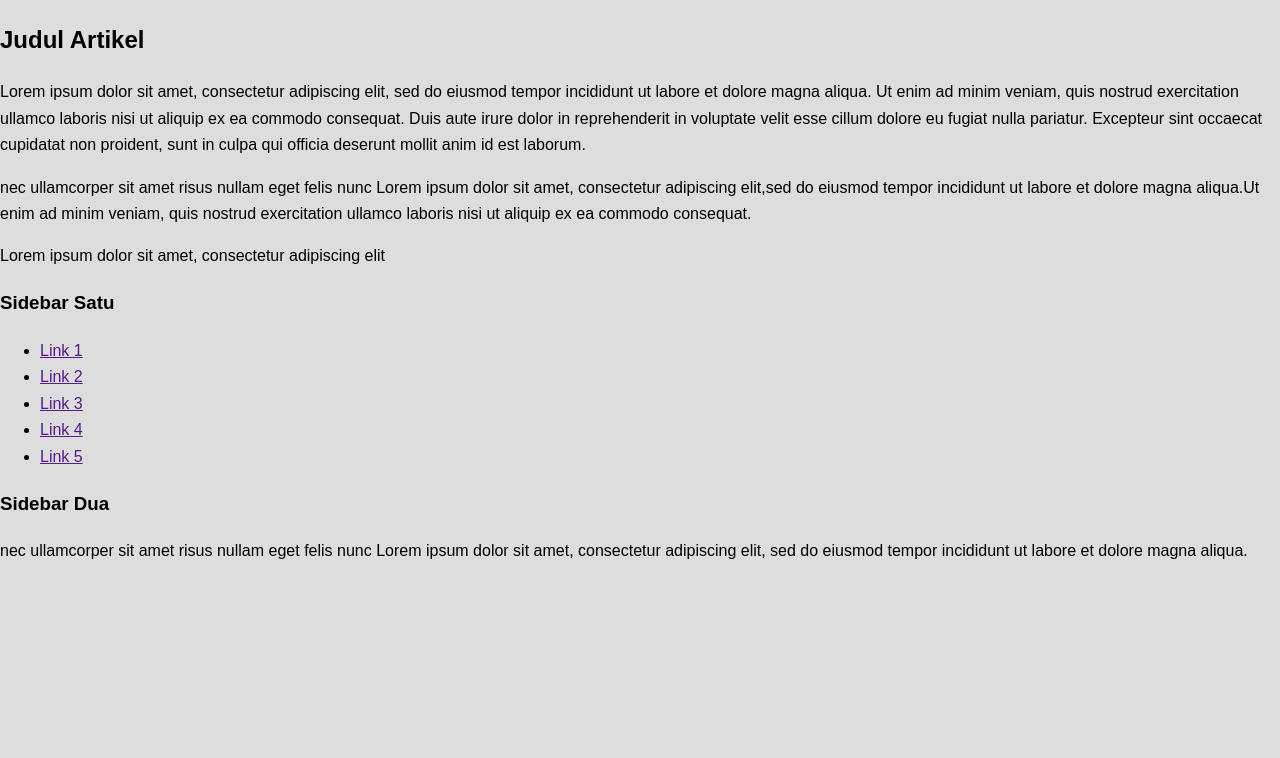
After one commit to Anandarahmawati24/dasarWeb, a PHP site: page /flexbox.html in a window 1280 px wide. The commit adds this page. Shown: the top 758 px of the page. Run offline with PHP 8.4, Linux system fonts and the light colour scheme.

Commit message:
praktikum 17 soal no 28

```diff
--- /dev/null
+++ b/Pertemuan2/flexbox.html
@@ -0,0 +1,41 @@
+<!DOCTYPE html>
+<html>
+    <head>
+        <title>Latihan Flexbox</title>
+        <link rel="stylesheet" href="style.css">
+    </head>
+    <body>
+        <!--Latihan 1 - Kolom-->
+        <div class="container-satu">
+            <div class="kolom-utama">
+                <h2>Judul Artikel</h2>
+                <p> Lorem ipsum dolor sit amet, consectetur adipiscing elit, sed do eiusmod tempor incididunt ut labore et dolore magna aliqua.
+                    Ut enim ad minim veniam, quis nostrud exercitation ullamco laboris nisi ut aliquip ex ea commodo consequat. Duis aute irure dolor
+                    in reprehenderit in voluptate velit esse cillum dolore eu fugiat nulla pariatur.
+                    Excepteur sint occaecat cupidatat non proident, sunt in culpa qui officia deserunt mollit anim id est laborum.
+                </p>
+                <p>nec ullamcorper sit amet risus nullam eget felis nunc Lorem ipsum dolor sit amet, consectetur adipiscing elit,sed do eiusmod tempor
+                    incididunt ut labore et dolore magna aliqua.Ut enim ad minim veniam, quis nostrud exercitation ullamco laboris
+                    nisi ut aliquip ex ea commodo consequat.</p>
+                    <p> Lorem ipsum dolor sit amet, consectetur adipiscing elit</p>
+            </div>
+
+            <div class="sidebar-satu">
+                <h3>Sidebar Satu</h3>
+                <ul>
+                    <li><a href="">Link 1</a></li>
+                    <li><a href="">Link 2</a></li>
+                    <li><a href="">Link 3</a></li>
+                    <li><a href="">Link 4</a></li>
+                    <li><a href="">Link 5</a></li>
+                </ul>
+            </div>
+
+            <div class="sidebar-dua">
+                <h3>Sidebar Dua</h3>
+                <p>nec ullamcorper sit amet risus nullam eget felis nunc Lorem ipsum dolor sit amet, consectetur adipiscing elit,
+                    sed do eiusmod tempor incididunt ut labore et dolore magna aliqua.</p>
+            </div>
+        </div>
+    </body>
+</html>
--- a/Pertemuan2/style.css
+++ b/Pertemuan2/style.css
@@ -1,26 +1,11 @@
-h2{
-    color : orange;
-    font-family: Trebuchet MS;
-    text-align: center;
-}
-
-.kotak{
-    padding: 50px;
-    width: 100px;
-    color: #fff;
-    margin: 10px;
-    background: orange;
-}
-
-#kotak{
-    width: 400px;
-    color: #fff;
-    background: blue;
-    padding: 50px;
+html,body{
+    margin: 0;
+    padding: 0;
 }
 
 body{
-    background: url('img/tree1.png'), url('img/field1.jpeg');
-    background-repeat: no-repeat, repeat;
-    color: white;
+    font-family: Arial, Helvetica, sans-serif;
+    background-color: #ddd;
+    line-height: 1.65;
+    padding-bottom: 1000px;
 }
```
Also changed, not shown: Pertemuan2/style1.css (added, +26 -0 lines).
